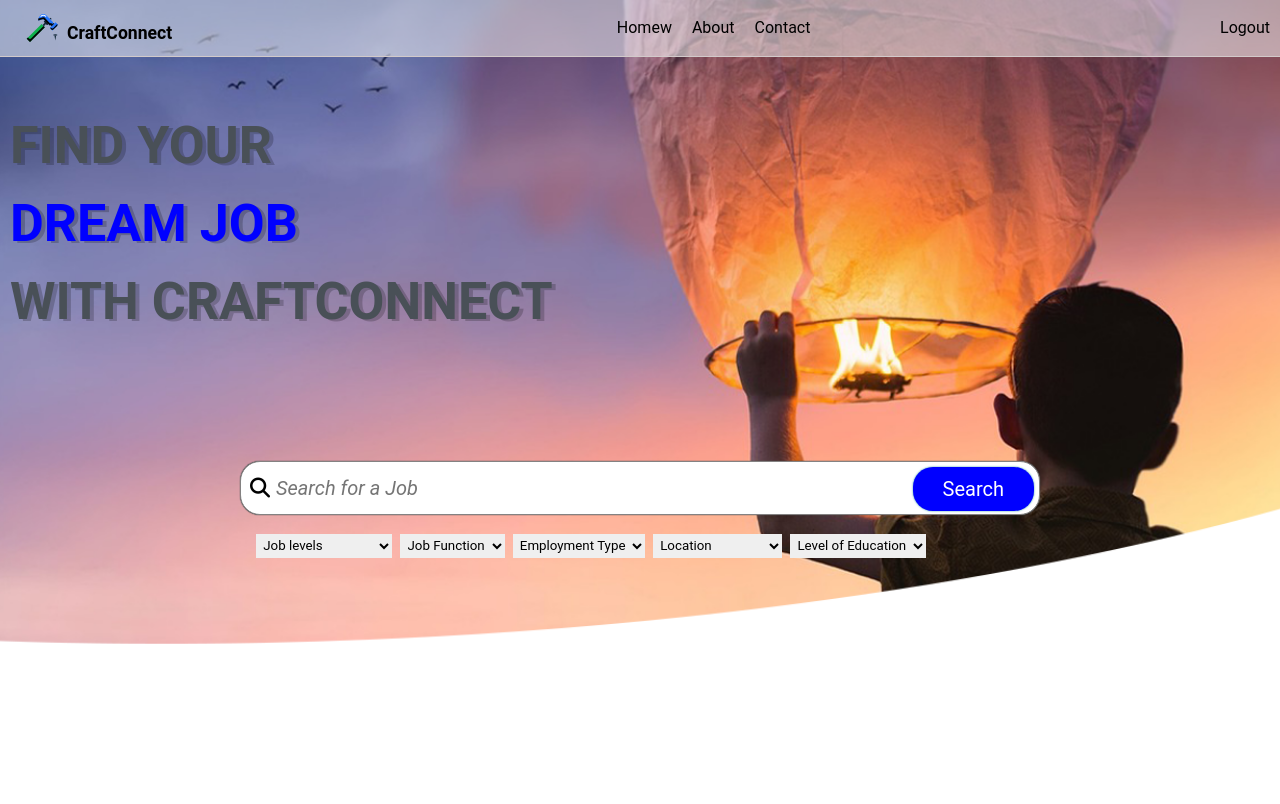
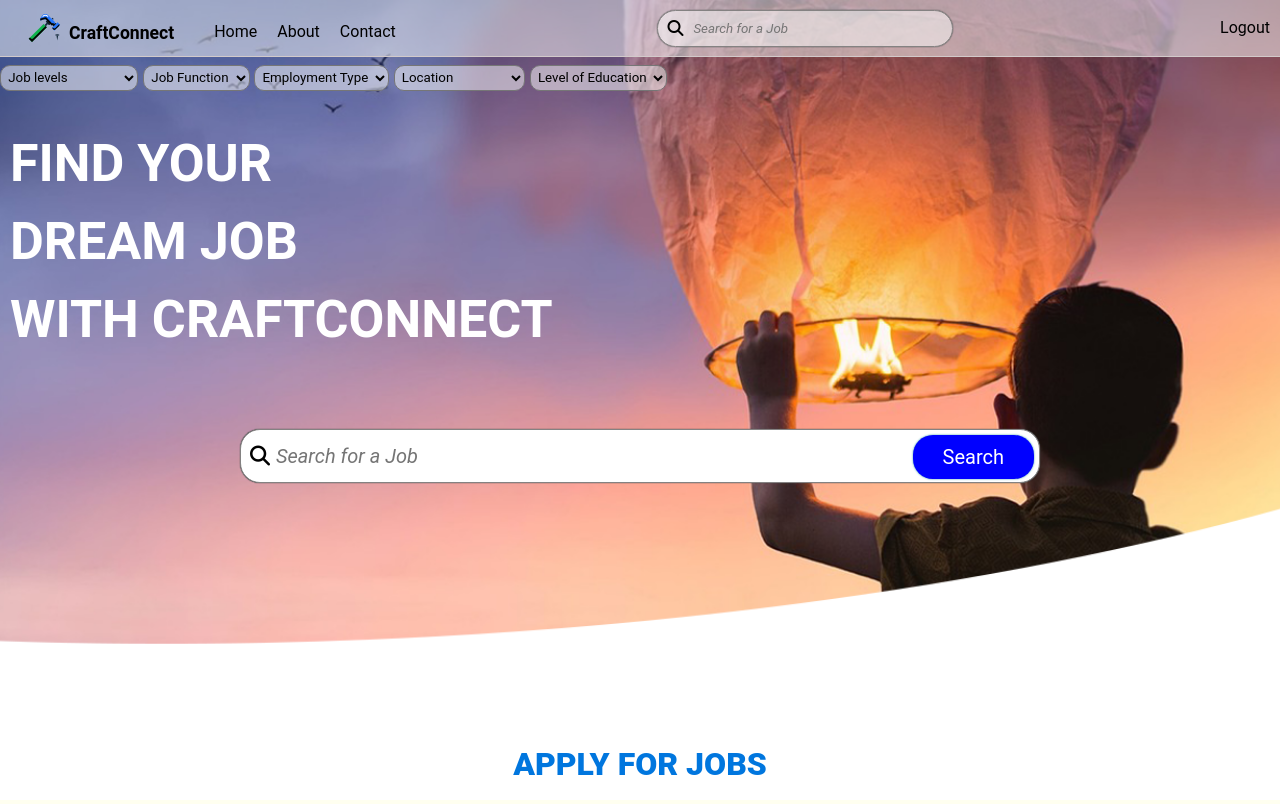
Before and after one commit to basit-devBE/CraftConnect, a Django app: page /home in a window 1280 px wide; the page is wider, and only the part inside the window is pictured. Shown: the top 804 px of that part. Run offline with Django 5.2, Linux system fonts and the light colour scheme; a user stored in the database is signed in.

Commit message:
Working on first 100vh of the index page

```diff
--- a/Craftconnect2/settings.py
+++ b/Craftconnect2/settings.py
@@ -37,7 +37,7 @@
     'django.contrib.sessions',
     'django.contrib.messages',
     'django.contrib.staticfiles',
-    'livereload',
+    # 'livereload',
     'myapp'
 ]
 
@@ -48,7 +48,7 @@
     'django.middleware.csrf.CsrfViewMiddleware',
     'django.contrib.auth.middleware.AuthenticationMiddleware',
     'django.contrib.messages.middleware.MessageMiddleware',
-    'livereload.middleware.LiveReloadScript',
+    # 'livereload.middleware.LiveReloadScript',
     'django.middleware.clickjacking.XFrameOptionsMiddleware',
 ]
 
--- a/myapp/static/css/landing.css
+++ b/myapp/static/css/landing.css
@@ -508,6 +508,6 @@
   position: relative;
 }
 
-.lists {
+/* .lists {
   min-width: ;
-}
+} */
--- a/myapp/static/css/styles.css
+++ b/myapp/static/css/styles.css
@@ -1,3 +1,13 @@
+:root {
+  --primaryColor: #0076de;
+  --whiteColor: #fff;
+  --blackColor: #000;
+  --grayColor: #f5f5f5;
+  --labelColor: blue;
+  --inputColor: #666;
+  --yellowColor: #f1c40f;
+}
+
 * {
   margin: 0;
   padding: 0;
@@ -10,6 +20,7 @@
   font-size: 16px;
   line-height: 1.5;
   color: #495057;
+  background-color: ivory;
 
   /* overflow: hidden; */
 }
@@ -48,10 +59,63 @@
   font-size: 16px;
 }
 
+/* -----The SEARCH INPUT ----- */
+.input-section {
+  /* background: red; */
+  display: flex;
+  align-items: center;
+  justify-items: center;
+  justify-content: center;
+  /* margin-top: 20px; */
+  height: 5px;
+  margin: auto;
+  width: auto;
+  /* max-width: 350px; */
+  /* max-width: 100%; */
+  position: relative;
+  /* margin-right: 0px; */
+}
+
+.input-section input:first-child {
+  display: inline-block;
+  width: 100%;
+  border-radius: 20px;
+  border: 1px solid #848282;
+  padding: 10px 80px 10px 35px;
+  outline: none;
+  /* font-size: 20px; */
+  font-style: italic;
+  box-shadow: 0px 0px 1px #3a3c3b, 0px 0px 1px #717578;
+  background-color: rgba(
+    255,
+    255,
+    255,
+    0.5
+  )
+}
+.input-section i {
+  position: absolute;
+  left: 10px; /* Adjust this value to position the icon */
+  color: black;
+  top: 50%;
+  transform: translateY(-50%);
+  /* font-size: 20px; */
+}
+
+.logo-navlinks {
+  display: flex;
+  /* background-color: red; */
+  text-align: center;
+  justify-content: space-between;
+}
+
+/* lOGOUT SECTION */
 .logo1 {
   display: flex;
   justify-content: flex-start;
   align-items: center;
+  margin-left: 2px;
+  /* margin-right: 5px; */
 }
 
 .logo1 > img {
@@ -87,9 +151,11 @@
   margin-left: 30px;
   justify-content: space-between;
   align-items: center;
+  text-align: center;
 }
 
 .lists {
+  padding-top: 10px;
   list-style-type: none;
   display: flex;
   margin-left: 20px;
@@ -119,71 +185,10 @@
   background-color: none;
 }
 
-.heading {
-  margin-bottom: 100px;
-}
-.header-title {
-  padding: 50px 10px 20px 10px;
-  letter-spacing: 3;
-  font-weight: 700;
-  font-size: 52px;
-  text-shadow: 4px 2px 0px rgba(0, 0, 0, 0.2);
-}
-
-.header-title .text {
-  color: blue;
-}
-
-.input-section {
+/* .search-logout {
   display: flex;
-  align-items: center;
-  justify-items: center;
-  justify-content: center;
-  margin-top: 20px;
-  margin: auto;
-  width: 800px;
-  max-width: 100%;
-  position: relative;
-}
-
-.input-section input:first-child {
-  display: inline-block;
-  width: 100%;
-  border-radius: 20px;
-  border: 1px solid #848282;
-  padding: 14px 80px 14px 35px;
-  outline: none;
-  font-size: 20px;
-  font-style: italic;
-  box-shadow: 0px 0px 1px #3a3c3b, 0px 0px 1px #717578;
-}
-.input-section i {
-  position: absolute;
-  left: 10px; /* Adjust this value to position the icon */
-  color: black;
-  top: 50%;
-  transform: translateY(-50%);
-  font-size: 20px;
-}
-
-.input-section .button1 {
-  display: inline-block;
-  position: absolute;
-  background-color: blue;
-  color: #ffffff;
-  padding: 10px 30px;
-  border-radius: 20px;
-  font-size: 20px;
-  border: none;
-  cursor: pointer;
-  top: 6px;
-  right: 6px;
-  box-shadow: 0px 0px 2px #82c5a9, 0px 0px 2px #77b9ef;
-}
-
-.input-section .button1:hover {
-  background-color: #000000;
-}
+  margin-left: -400px;
+} */
 
 /* .search-wrapper {
   width: 60%;
@@ -226,27 +231,35 @@
   cursor: pointer;
 } */
 
+/* -----------FILTER SECTION--------- */
 .filter-box {
+  width: 60%;
+  font-size: 2rem;
   width: 100%;
-  height: auto;
-  font-size: 2rem;
-  width: 60%;
-  min-width: 300px;
-  margin: auto;
+
+  /* background-color: #0076de; */
+  /* margin: auto; */
+  /* height: auto; */
+  /* min-width: 300px; */
 }
 
 .filter-dropdown {
-  width: 100%;
-  border-bottom: 1px solid var(--labelColor);
   display: flex;
   justify-content: flex-start;
-  flex-wrap: wrap;
+  margin-top: -10px;
+  /* background-color: #931c20; */
+  /* width: 100%; */
+  /* border-bottom: 1px solid var(--labelColor); */
+  /* justify-content: flex-start; */
+  /* flex-wrap: wrap; */
   gap: 0.3rem;
 }
 
 .filter-select {
-  border: none;
+  /* border: none; */
+  border-radius: 10px;
   padding: 0.2rem;
+  background-color: rgba(255, 255, 255, 0.5);
 }
 
 .filter-select:hover {
@@ -263,6 +276,94 @@
   display: flex;
 }
 
+/* ----------HEADING AFTER THE NAVBAR---- */
+.heading {
+  margin-bottom: 50px;
+}
+.header-title {
+  padding: 30px 10px 20px 10px;
+  letter-spacing: 3;
+  font-weight: 700;
+  font-size: 52px;
+  color: white;
+  /* text-shadow: 4px 2px 0px rgba(0, 0, 0, 0.2); */
+}
+
+/* .header-title .text {
+  color: blue;
+} */
+
+/* ------THE REST ARE AT THE NAVBAR SECTION------- */
+.search-section {
+  display: flex;
+  align-items: center;
+  justify-items: center;
+  justify-content: center;
+  margin-top: 20px;
+  margin: auto;
+  width: 800px;
+  max-width: 100%;
+  position: relative;
+}
+
+.search-section input:first-child {
+  display: inline-block;
+  width: 100%;
+  border-radius: 20px;
+  border: 1px solid #848282;
+  padding: 14px 80px 14px 35px;
+  outline: none;
+  font-size: 20px;
+  font-style: italic;
+  box-shadow: 0px 0px 1px #3a3c3b, 0px 0px 1px #717578;
+}
+.search-section i {
+  position: absolute;
+  left: 10px; /* Adjust this value to position the icon */
+  color: black;
+  top: 50%;
+  transform: translateY(-50%);
+  font-size: 20px;
+}
+
+.search-section .button1 {
+  display: inline-block;
+  position: absolute;
+  background-color: blue;
+  color: #ffffff;
+  padding: 10px 30px;
+  border-radius: 20px;
+  font-size: 20px;
+  border: none;
+  cursor: pointer;
+  top: 6px;
+  right: 6px;
+  box-shadow: 0px 0px 2px #82c5a9, 0px 0px 2px #77b9ef;
+}
+
+.search-section .button1:hover {
+  background-color: #000000;
+}
+
+/* -----APPLY WORK READINGS(HEADING)---- */
+.apply-header {
+  margin: -60px;
+  justify-content: center;
+  align-items: center;
+  display: flex;
+  justify-content: center;
+
+}
+
+.apply-header > h1,
+h2 {
+  font-size: 2rem;
+  font-weight: 900;
+  color: var(--primaryColor);
+}
+
+/*  */
+
 .chosen-card {
   background: var(--primaryColor);
   padding: 0.2rem 0.5rem;
@@ -272,10 +373,12 @@
   display: block;
 }
 
+
+/* -----JOB LIST SECTION---- */
 .job-list {
   margin: 5%;
   padding: 1rem;
-  background-color: var(--grayColor);
+  /* background-color: var(--grayColor); */
   height: auto;
 }
 
@@ -295,6 +398,17 @@
   box-shadow: rgba(0, 0, 0, 0.16) 0px 4px 16px;
 }
 
+/* -----JOB-CARD HEADER DIV--- */
+.job-card-header > h3 {
+  font-weight: 900;
+  font-size: 1.5rem;
+  border-style: none;
+  font-display: block;
+  font-style: italic;
+}
+/* ---------------------------- */
+
+/* ------JOB CARD DIV---- */
 .job-card-body {
   color: blue;
   border: none;
@@ -310,28 +424,14 @@
   font-size: 20px;
 }
 
-.job-card-header > h3 {
-  font-weight: 900;
-  font-size: 1.5rem;
-  border-style: none;
-  font-display: block;
-  font-style: italic;
-}
+/* ---------------------- */
+
 
 .job-card-body {
   display: flex;
   justify-content: space-between;
   align-items: center;
   flex-wrap: wrap;
-}
-
-.job-card-button {
-  background-color: var(--primaryColor);
-  color: var(--whiteColor);
-  padding: 1rem;
-  border: none;
-  cursor: pointer;
-  width: 7rem;
 }
 
 .job-card-location {
@@ -352,31 +452,21 @@
 .job-card-education {
   background-color: rgba(0, 118, 222, 0.8);
 }
+/* --------------------------------------------- */
 
-.apply-header {
-  justify-content: center;
-  align-items: center;
-  display: flex;
-  font-size: 2rem;
-  font-weight: 900;
-  color: var(--primaryColor);
-  align-self: center;
-  justify-content: center;
-  top: 50%;
-  margin-top: 2rem;
+/* ----JOB CARD BUTTON */
+.job-card-button {
+  background-color: var(--primaryColor);
+  color: var(--whiteColor);
+  padding: 1rem;
+  border: none;
+  cursor: pointer;
+  width: 7rem;
 }
 
-.apply-header > h1,
-h2 {
-  font-size: 2rem;
-  font-weight: 900;
-  color: var(--primaryColor);
-  align-self: center;
-  justify-content: center;
-  top: 50%;
-  margin-top: 2rem;
-}
 
+
+/* ----------MORE JOBS BUTTON---------- */
 .more-jobs {
   display: block;
   padding: 0.3rem 2rem;
@@ -393,7 +483,11 @@
   background-color: var(--primaryColor);
   color: var(--whiteColor);
 }
+/* -------------------------------------- */
 
+
+
+/* ------------JION SECTION---------- */
 .join {
   width: 100%;
   height: 400px;
@@ -468,6 +562,11 @@
   border: 2px solid var(--yellowColor);
 }
 
+/* ----------------------------------- */
+
+
+
+/* -----FEATURES SECTION--------- */
 .featured {
   display: flex;
   height: auto;
@@ -475,6 +574,7 @@
   padding: 1rem 3rem;
   align-items: center;
 }
+
 .footer {
   width: 100%;
   height: 100px;
--- a/myapp/templates/myapp/index.html
+++ b/myapp/templates/myapp/index.html
@@ -21,9 +21,10 @@
 <body>
     <section class=" head-1">
 
+        <nav class="navbar">
 
-        <nav class="navbar">
-            <!-- <h2 class="navbar-logo"><a href='#'>CraftConnect</a></h2> -->
+            <!-- PUTTING LOGO AND LINKS IN A -->
+            <div class="logo-navlinks">
                 <div class="logo1">
                     <img
                     src="{% static 'images/hammer-svgrepo-com.svg' %}"
@@ -31,57 +32,62 @@
                     class="logo"
                     />
                     <h1>
-              <a href="{% url 'land' %}" >CraftConnect</a
-              >
+                      <a href="{% url 'land' %}" >CraftConnect</a>
                     </h1>
                 </div>
 
+                <!-- ----------LINKS CONTAINER---------- -->
                 <div class="nalinks">
                     <nav>
                         <ul class="lists">
-                    <li><a href="#">Homew</a></li>
+                            <li><a href="#">Home</a></li>
                             <li><a href="#">About</a></li>
                             <li><a href="#">Contact</a></li>
                             <span style="color: rgb(138, 26, 26);">  {{username}} </span>
                         </ul>
                     </nav>
                 </div>
+
+
+            </div>
+            <!-- -----------LOGO CONTAINER---------- -->
+
+
+            <!-- -------SEARCH INPUT CONTAINER------ -->
+            <div class="input-section">
+                <input type="text" placeholder="Search for a Job" />
+                <i class="fa-solid fa-magnifying-glass"></i>
+            </div>
+
+            <!-- --------LOGOUT CONTAINER------- -->
             <div class="log1">
                 <div class="login">
                     <a href="{% url 'logout' %}" class="login">Logout</a>
                 </div>
             </div>
+
+
+
+
         </nav>
 
-    <header class="heading">
-        <h1 class="header-title">
-            FIND YOUR <br> <span class="text">DREAM JOB</span> <br> WITH CRAFTCONNECT
-        </h1>
-    </header>
+            <!-- -------FILTER SECTION --------->
+    <div class="filter-box">
+        <div class="filter-dropdown">
+            <!-- Putting all selection in a div container for easy adjustment or styling -->
 
-
-    <!-- <div class="search-wrapper">
-        <div class="search-box">
-           <div class="search-card">
-                <input type="text" class="search-input" placeholder="Search for jobs">
-                <button class="search-button">Search</button>
-           </div>
-        </div>
-    </div> -->
-    <div class="input-section">
-        <input type="text" placeholder="Search for a Job" />
-        <i class="fa-solid fa-magnifying-glass"></i>
-        <button class="button1">Search</button>
-    </div>
-
-    <div class="filter-box">
-        <div class="filter-dropdowwn">
+            <!-- Job level div -->
+            <div>
                 <select class="filter-select" id="job-level" name="job-level">
                     <option value="all">Job levels</option>
                     <option value="entry">Entry Level</option>
                     <option value="intermediate">Intermediate Level</option>
                     <option value="senior">Senior Level</option>
                 </select>
+            </div>
+
+            <!-- Job junction div -->
+            <div>
                 <select class="filter-select" id="job-funtion" name="job-funtion">
                     <option value="all">Job Function</option>
                     <option value="braiding">Braiding</option>
@@ -94,6 +100,10 @@
                     <option value="painting">Painting</option>
                     <option value="sculpting">Sculpting</option>
                 </select>
+            </div>
+
+            <!-- employement div -->
+            <div>
                 <select class="filter-select" id="employment" name="employment">
                     <option value="all">Employment Type</option>
                     <option value="full-time">Full Time</option>
@@ -102,6 +112,10 @@
                     <option value="internship">Internship</option>
                     <option value="temporary">Temporary</option>
                 </select>
+            </div>
+
+            <!-- Locations div -->
+            <div>
                 <select class="filter-select" id="location" name="location">
                     <option value="all">Location</option>
                     <option value="remote">Remote</option>
@@ -115,6 +129,10 @@
                     <option value="koforidua">Koforidua</option>
                     <option value="sekondi-takoradi">Sekondi-Takoradi</option>
                 </select>
+            </div>
+
+            <!-- Education level div -->
+            <div>
                 <select class="filter-select" id="eduation" name="education">
                     <option value="all">Level of Education</option>
                     <option value="none">None</option>
@@ -125,18 +143,55 @@
                     <option value="phd">PhD</option>
                 </select>
             </div>
+
         </div>
+    </div>
+
+
+
+    <!-- /* ----------HEADING AFTER THE NAVBAR---- */ -->
+    <header class="heading">
+        <h1 class="header-title">
+            FIND YOUR <br> DREAM JOB <br> WITH CRAFTCONNECT
+            <!-- FIND YOUR <br> <span class="text">DREAM JOB</span> <br> WITH CRAFTCONNECT -->
+        </h1>
+    </header>
+
+
+    <!-- <div class="search-wrapper">
+        <div class="search-box">
+           <div class="search-card">
+                <input type="text" class="search-input" placeholder="Search for jobs">
+                <button class="search-button">Search</button>
+           </div>
+        </div>
+    </div> -->
+
+
+
+    <!-- /* -----The SEARCH BUTTON SECTION----- */ -->
+
+    <div class="search-section">
+        <input type="text" placeholder="Search for a Job" />
+        <i class="fa-solid fa-magnifying-glass"></i>
+        <button class="button1">Search</button>
+    </div>
+
 </section>
 
-        <h1 class="apply-header">
-            APPLY FOR JOBS
-        </h1>
+
+    <!-- /* -----APPLY WORK READINGS---- */ -->
+    <div class="apply-header" >
+        <h1>APPLY FOR JOBS</h1>
+    </div>
+
+    <!-------------- WORKING ON THE JOB LIST ----------------->
 
     <section class="job-list" id="jobs">
 
            <div class="job-card">
                 <div class="job-card-header">
-                    <img src="{% static 'images/01.jpeg'}">
+                    <img src="{% static 'images/ob-title_images/software_development.webp'}">
 
                     <h3 class="job-card-title">{{job.jobtitle}}</h3>
                     <p class="job-card-company">{{job.company}}</p>
@@ -152,6 +207,8 @@
                     <button class="job-card-button">Apply</button>
                 </div>
             </div>
+
+            <!-- Job 2 -->
             <div class="job-card">
                 <div class="job-card-header">
                     <img src="{% static 'images/01.jpeg'}">
@@ -170,6 +227,8 @@
                     <button class="job-card-button">Apply</button>
                 </div>
             </div>
+
+            <!-- JOB -->
             <div class="job-card">
                 <div class="job-card-header">
                     <h3 class="job-card-title">Weaving Instructor</h3>
```
Also changed, not shown: myapp/static/css/signup.css (+77 -22 lines), myapp/templates/myapp/signup.html (+13 -0 lines), db.sqlite3, myapp/static/images/job-title_images/software_development.webp (added). Lines whose indentation alone changed are shown as unchanged.
